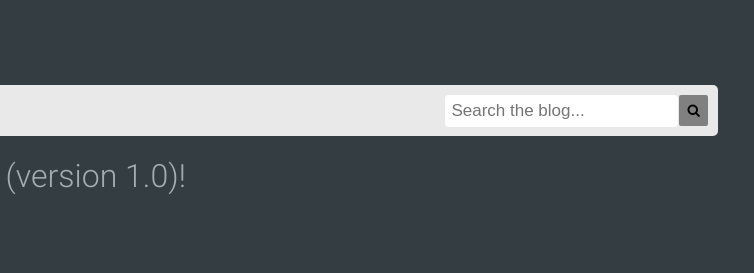
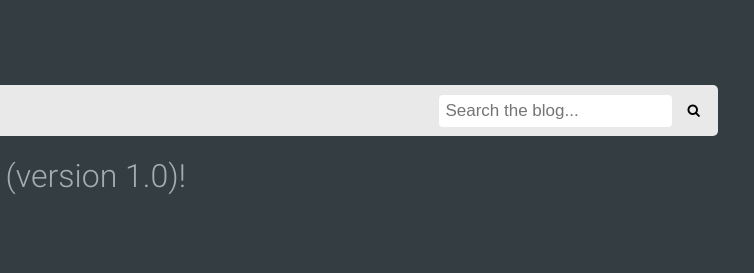
Before and after one commit to AamirL1011/Cloud-Li-Blog-Site-version-1.0, a plain HTML site: page index.html in a window 1280 px wide. Shown: the top 273 px of the page, 526-1280 px from the left. Drawn offline with nearby package versions, Linux system fonts and the light colour scheme.

Commit message:
Updated CSS file

```diff
--- a/Cloudli_UI.css
+++ b/Cloudli_UI.css
@@ -165,11 +165,11 @@ border-color: #9fb5c2;
 .searchbox button {
  float: right;
  margin-top: 10px;
- margin-left: -21px;
+ margin-left: -15px;
  background:none;
  border:0;
  padding: 8px;
- background: gray;
+ background: #e9e9e9;
  border-radius: 2px;
  cursor: pointer;
 }
```
